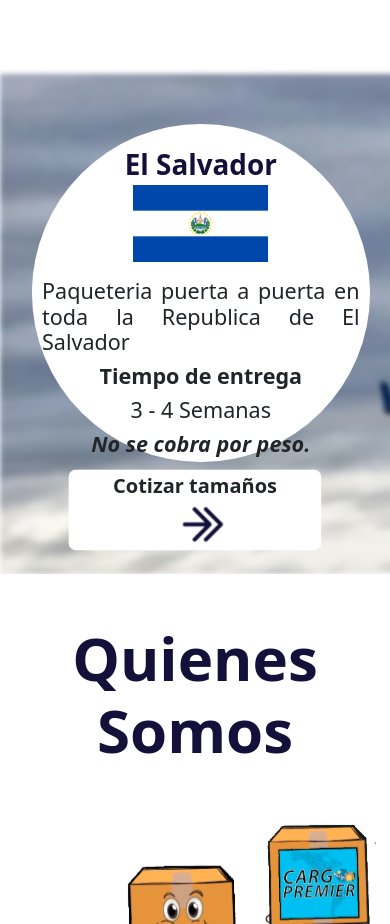
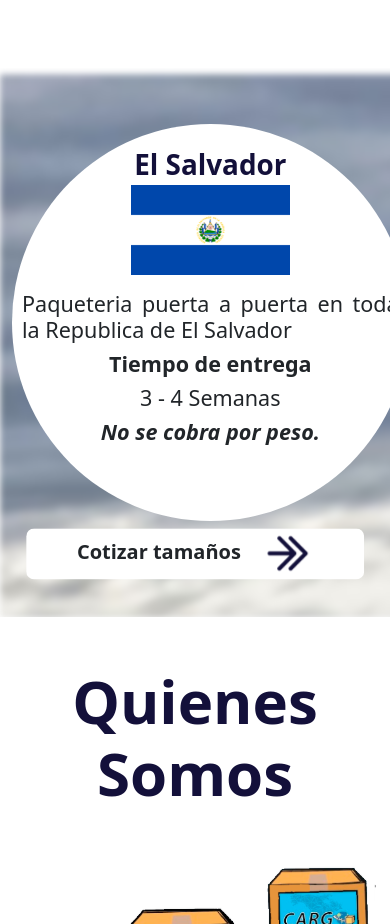
Before and after one commit to Xserrano02/cargo-premire, a React (Create React App) app: page / in a window 390 px wide. Shown: the part 984-1908 px from the top of the page. Built offline with nearby package versions, Linux system fonts and the light colour scheme.

Commit message:
AddSizesScreen

```diff
--- a/src/estilos/HomeStyles.css
+++ b/src/estilos/HomeStyles.css
@@ -33,6 +33,67 @@
   padding-left: 30%;
   width: 70%;
 }
+
+@media (max-width: 844px) {
+  .img-container {
+    transition: transform 0.3s;
+  }
+
+  .imagen {
+    width: 100px;
+  }
+
+  .img-container:hover {
+    transform: scale(1.1);
+    cursor: pointer;
+  }
+
+  .textoBanner {
+    margin-right: 0px;
+  }
+
+  .imagenBanner {
+    margin-left: 0px;
+  }
+  .circulo {
+    background-color: white;
+    border-radius: 50%;
+    width: 10vh !important;
+    height: 10vh;
+  }
+  .country{
+    padding-left: 30%;
+    width: 70%;
+  }
+
+  .infoElSalvador {
+    width: 100%;
+    height: 60vh;
+    background-image: url('../Resources/AvionSV.svg');
+  }
+  .buttonSizes{
+    --bs-btn-padding-y: 0.1rem !important;
+    --bs-btn-padding-x: 0.8rem !important;
+    width: 30vh;
+    margin-top: 20px;
+  }
+  .logoMision{
+    display: none ;
+  }
+  .logoVision{
+    display: none;
+  }
+  .txt-Vision{
+    text-align: center !important;
+  }
+  .txt-Mision{
+    text-align: center !important;
+  }
+  .descript{
+    padding: 0px 10px !important;
+  }
+}
+
 
 @media (max-width: 768px) {
   .img-container {
@@ -93,3 +154,79 @@
     padding: 0px 10px !important;
   }
 }
+
+@media (max-width: 667px) {
+  .img-container {
+    transition: transform 0.3s;
+  }
+
+  .imagen {
+    width: 100px;
+  }
+
+  .img-container:hover {
+    transform: scale(1.1);
+    cursor: pointer;
+  }
+
+  .textoBanner {
+    margin-right: 0px;
+  }
+
+  .imagenBanner {
+    margin-left: 0px;
+  }
+  .circulo {
+    background-color: white;
+    border-radius: 50%;
+    width: 50vh !important;
+    height: 50vh;
+    margin: 0;
+  }
+  .country{
+    padding-left: 30%;
+    width: 70%;
+  }
+
+  .infoElSalvador {
+    width: 100%;
+    height: 75vh;
+    background-image: url('../Resources/AvionSV.svg');
+  }
+  .buttonSizes{
+    --bs-btn-padding-y: 0.1rem !important;
+    --bs-btn-padding-x: 0.8rem !important;
+    width: 40vh;
+    margin-top: 25px;
+  }
+  .logoMision{
+    display: none ;
+  }
+  .logoVision{
+    display: none;
+  }
+  .txt-Vision{
+    text-align: center !important;
+  }
+  .txt-Mision{
+    text-align: center !important;
+  }
+  .descript{
+    padding: 0px 10px !important;
+  }
+}
+  @media (max-width: 428px) and (max-height: 926px) {
+
+    .circulo {
+      background-color: white;
+      border-radius: 50%;
+      width: 47vh !important;
+      height: 47vh;
+      margin: 0;
+    }
+    .infoElSalvador {
+      width: 100%;
+      height: 65vh;
+      background-image: url('../Resources/AvionSV.svg');
+    }
+}
```
